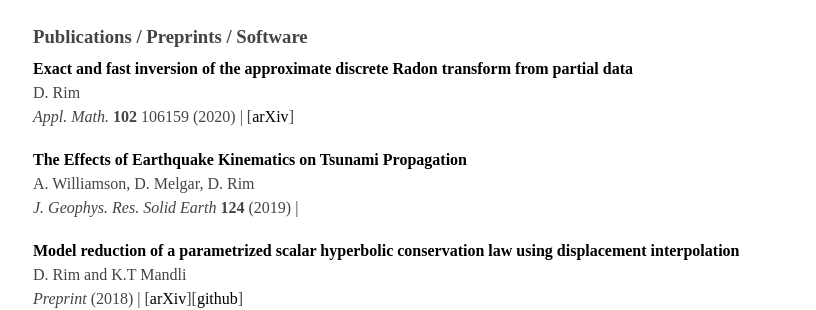
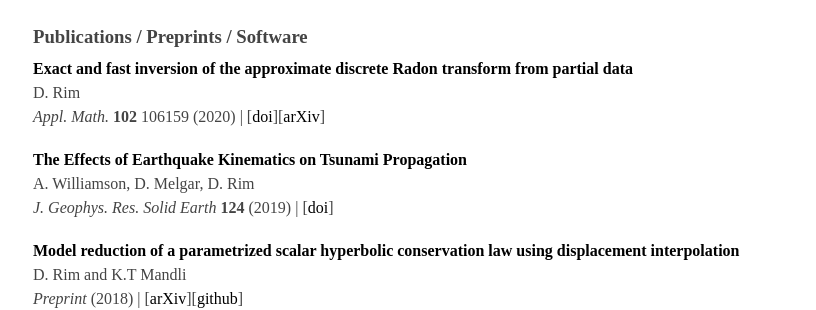
Before and after one commit to dsrim/dsrim.github.io, a Jekyll site: the page built from index.md, in a window 1280 px wide. Shown: the part 594-904 px from the top of the page, without its empty margins (231-1047 px from the left). Built offline with Jekyll 4.4.1, drawn with Linux system fonts in a browser that asks for light colours; some of the changed lines change nothing that is shown.

Commit message:
updated doi

```diff
--- a/index.md
+++ b/index.md
@@ -11,6 +11,7 @@ pubs:
       url:      "https://www.sciencedirect.com/science/article/pii/S0893965919304859?via%3Dihub"
       url:      "https://doi.org/10.1016/j.aml.2019.106159"
       arxiv:    "https://arxiv.org/abs/1908.00887"
+      doi:      "https://doi.org/10.1016/j.aml.2019.106159"
       journal:  "Appl. Math."
       numbers:  "**102** 106159"
       year:     "2020"
@@ -20,6 +21,7 @@ pubs:
       url:      "https://doi.org/10.1029/2019JB017522"
       journal:  "J. Geophys. Res. Solid Earth"
       numbers:  "**124**"
+      doi:      "https://doi.org/10.1029/2019JB017522"
       year:     "2019"
 
     - title:    "Model reduction of a parametrized scalar hyperbolic conservation law using displacement interpolation"
```
Also changed, not shown: 1 other file.
